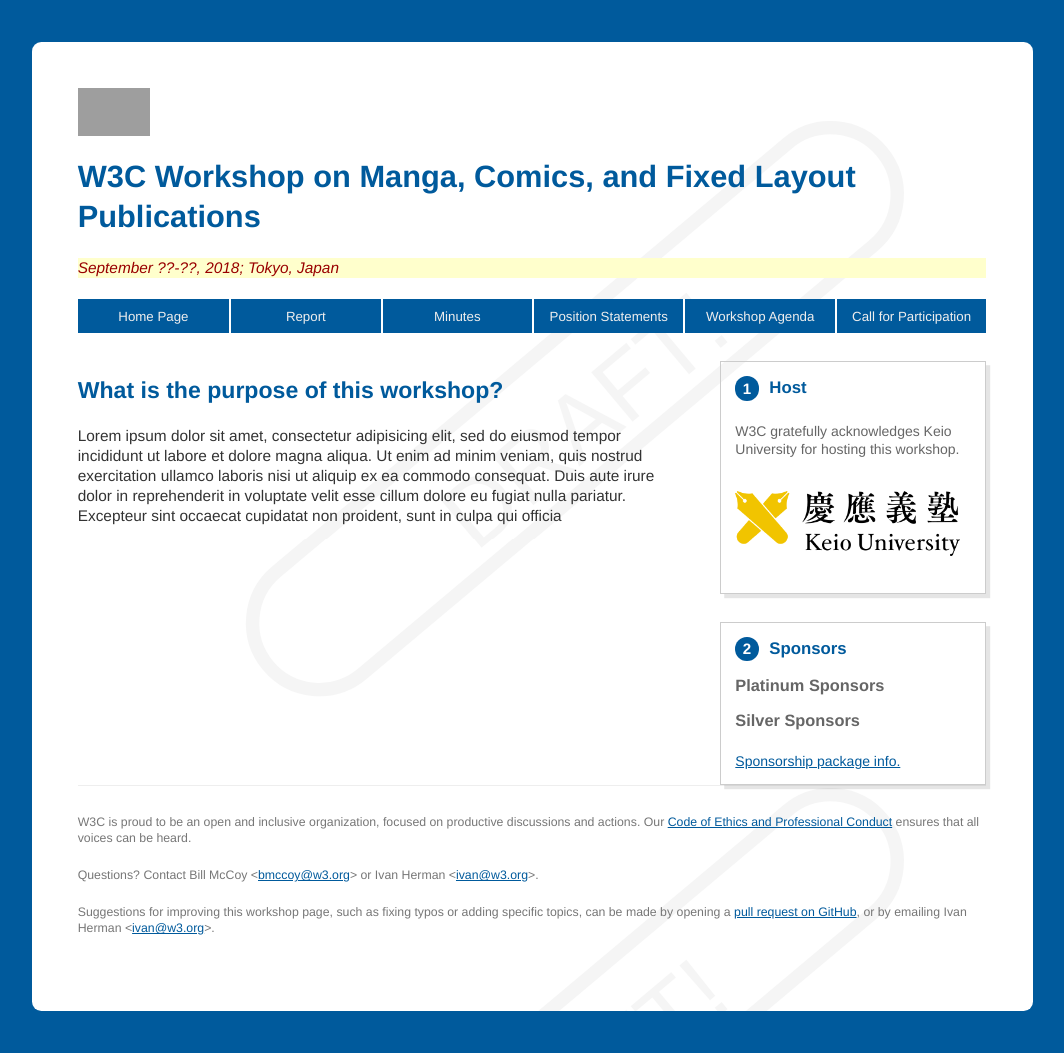
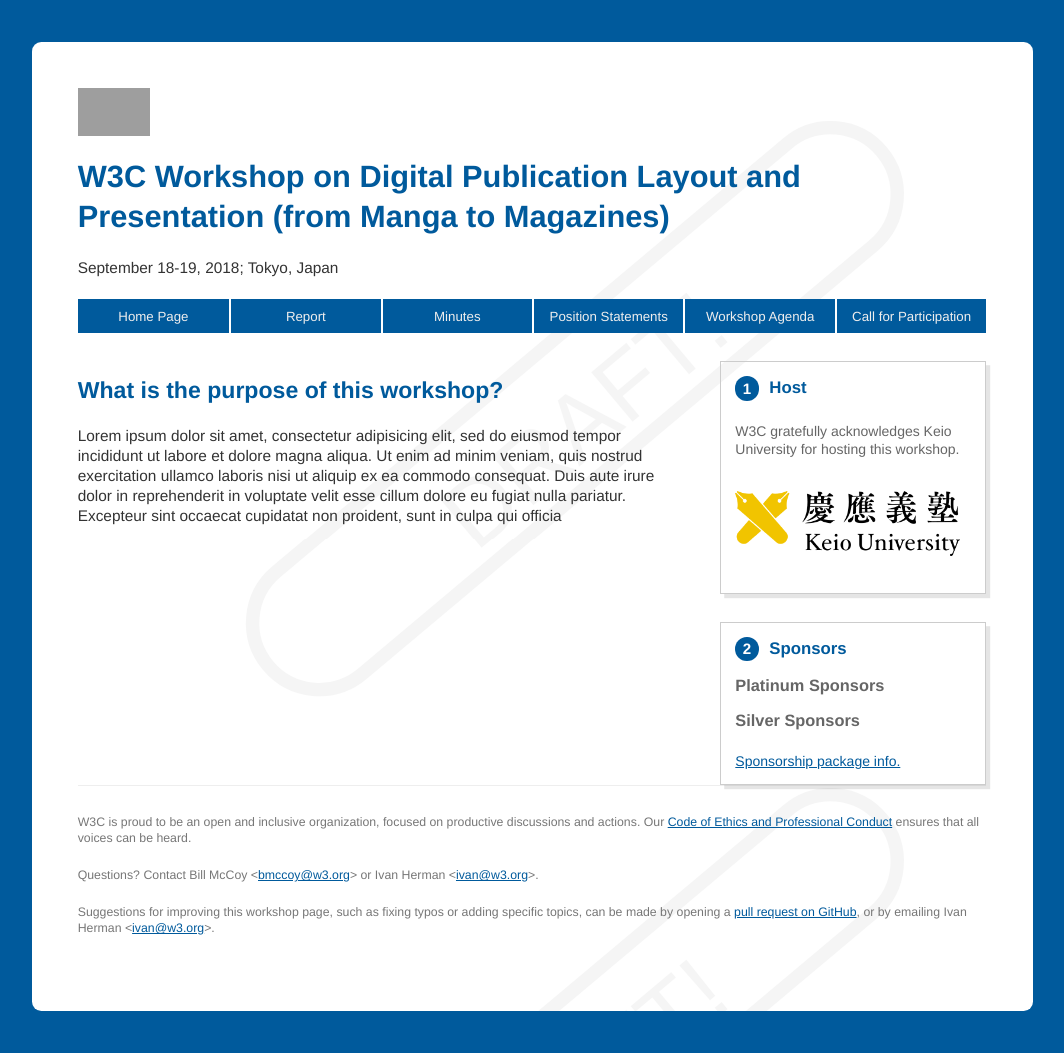
Before and after one commit to w3c/tokyo18-workshop, a Jekyll site: the page built from index.md, in a window 1280 px wide. Shown: the whole page, without its empty margins (108-1172 px from the left). Built offline with Jekyll 4.4.1, drawn with Linux system fonts in a browser that asks for light colours; our own code applies the rules of GitHub Pages for plain Markdown files; grey boxes are pictures that could not be loaded.

Commit message:
Update header inclusion file

```diff
--- a/_includes/header.html
+++ b/_includes/header.html
@@ -2,9 +2,9 @@
     <p>
         <a href="https://www.w3.org/"><img alt="W3C" src="https://www.w3.org/Icons/w3c_home" height="48" width="72"></a>
     </p>
-    <h1 id="top">W3C Workshop on Manga, Comics, and Fixed Layout Publications</h1>
-    <p class="todo">
-        September ??-??, 2018; Tokyo, Japan
+    <h1 id="top">W3C Workshop on Digital Publication Layout and Presentation (from Manga to Magazines)</h1>
+    <p>
+        September 18-19, 2018; Tokyo, Japan
     </p>
     <nav class="menu" id="menu">
         <ul>
```
